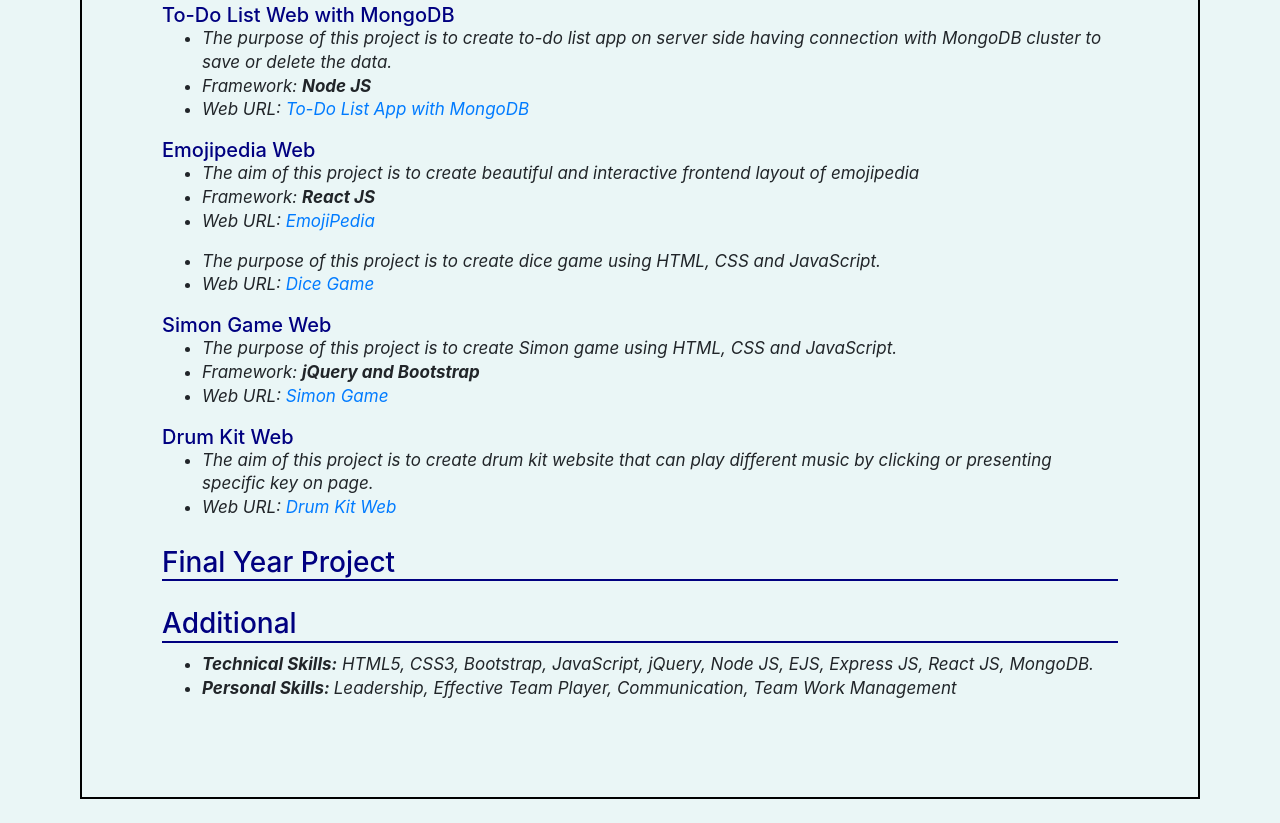
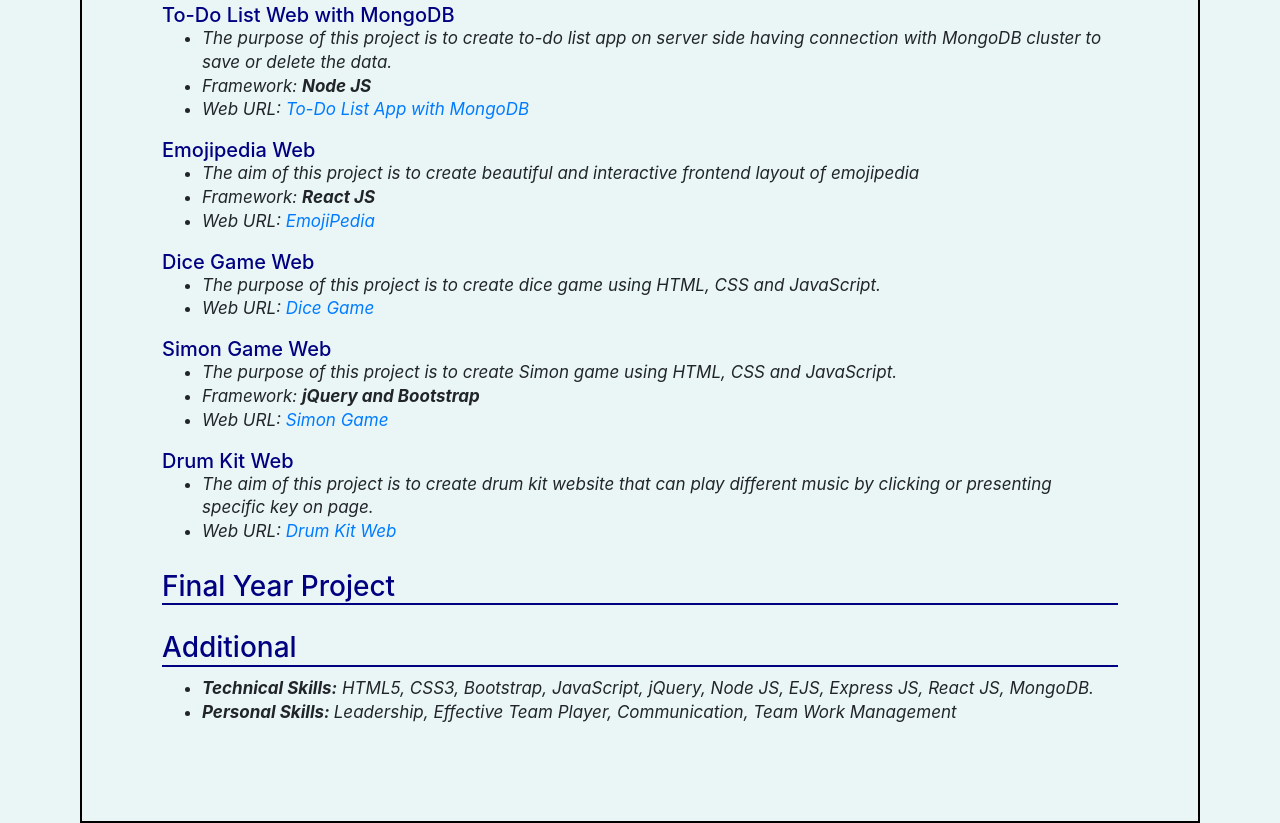
Before and after one commit to sohab-abid99/Sohab-Resume, a plain HTML site: page index.html in a window 1280 px wide. Shown: the part 955-1778 px from the top of the page. Before the commit the page ends 1754 px from the top, so only its background shows below. Drawn offline with nearby package versions, Linux system fonts and the light colour scheme.

Commit message:
update dice

```diff
--- a/index.html
+++ b/index.html
@@ -156,7 +156,7 @@
         <li>Web URL: <a href="https://codesandbox.io/embed/mapping-components-practice-forked-r0wxot?codemirror=1" target="_blank">EmojiPedia</a></li>
     </ul>
 
-    <h5 class="dice"></h5>
+    <h5 class="dice">Dice Game Web</h5>
     <ul class="dice-list">
         <li>
             The purpose of this project is to create dice game using HTML, CSS and JavaScript.
```
